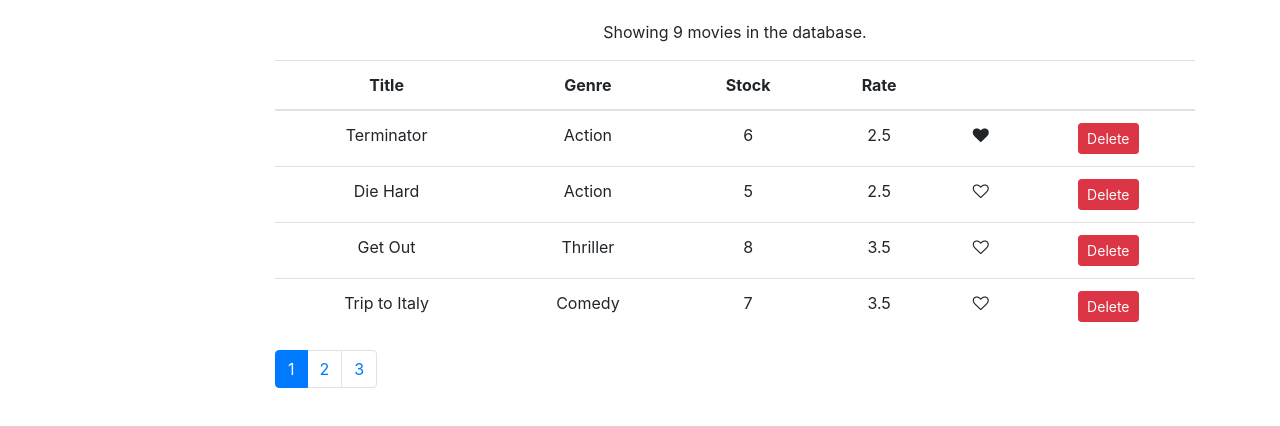
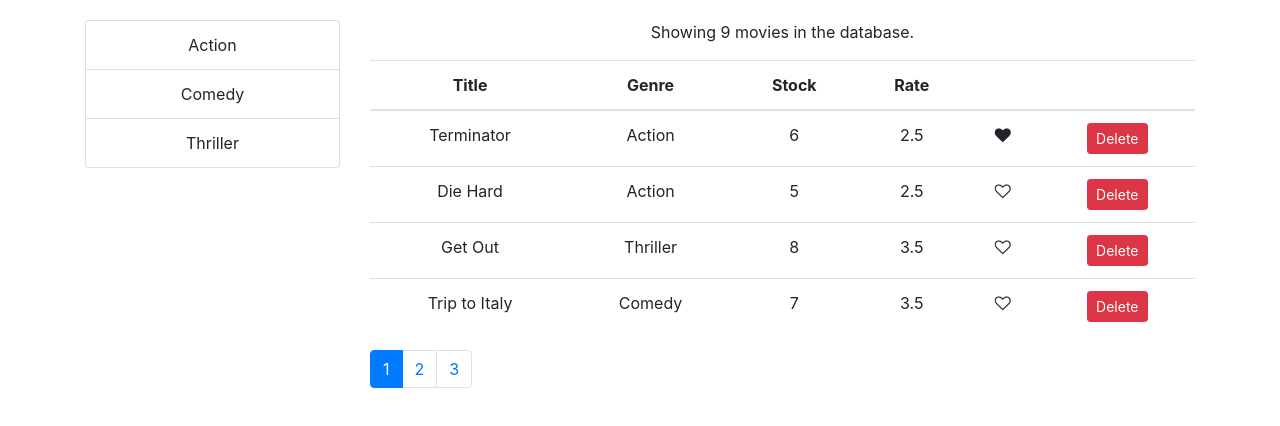
Before and after one commit to frdvorak/vidly, a React (Create React App) app: page / in a window 1280 px wide. Shown: the top 426 px of the page. Built offline with nearby package versions, Linux system fonts and the light colour scheme.

Commit message:
ListGroup component - added default props

```diff
--- a/src/components/common/listGroup.jsx
+++ b/src/components/common/listGroup.jsx
@@ -1,9 +1,18 @@
 import React from 'react';
 
-const ListGroup = () => {
+const ListGroup = (props) => {
+    const { items, textProperty, valueProperty } = props;
     return (
-        null
+        <ul className="list-group">
+            {items.map(item =>
+                <li key={item[valueProperty]} className="list-group-item">{item[textProperty]}</li>)}
+
+        </ul>
     );
 }
+ListGroup.defaultProps = {
+    textProperty: "name",
+    valueProperty: "_id"
+};
 
 export default ListGroup;
--- a/src/components/movies.jsx
+++ b/src/components/movies.jsx
@@ -45,7 +45,7 @@
 
         return (
             <div className="row">
-                <div className="col-2">
+                <div className="col-3">
                     <ListGroup
                         items={this.state.genres}
                         onItemSelect={this.handleGenreSelect}
```
